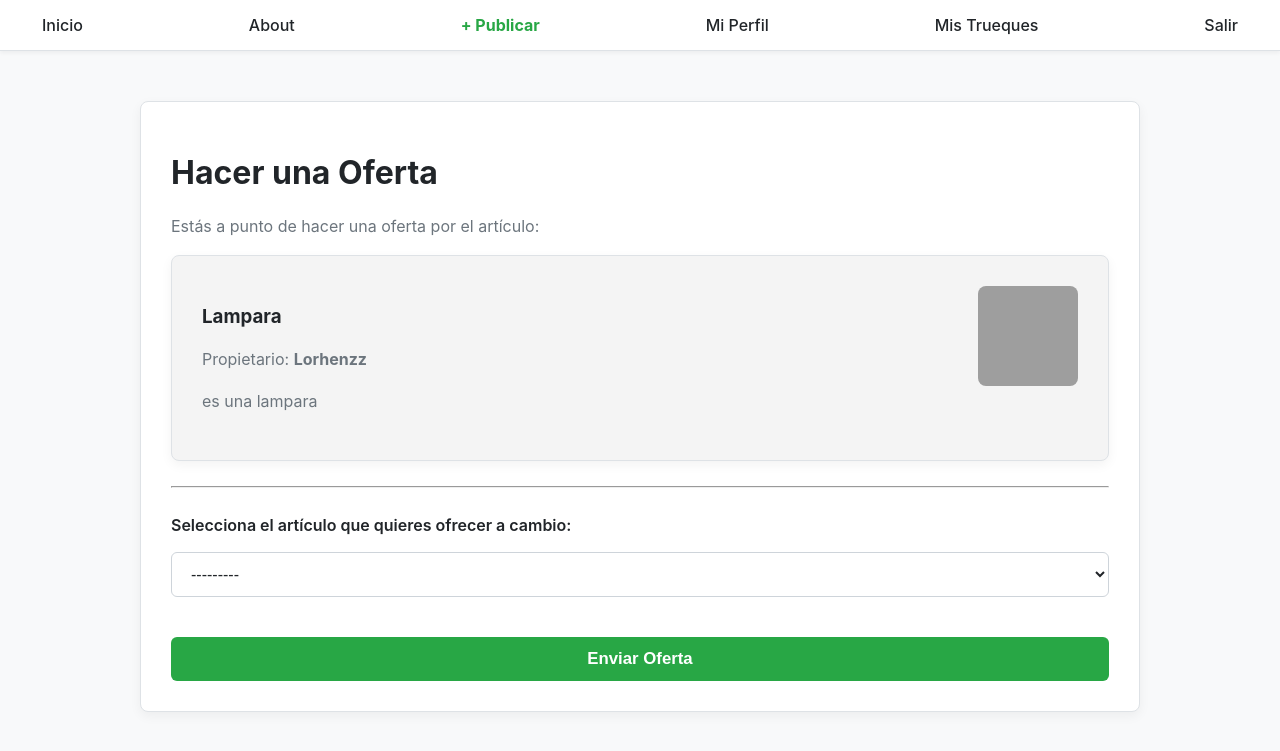
After one commit to isaoez/proyecto, a Django app: page /oferta/nueva/3/ in a window 1280 px wide. The commit adds this page. Shown: the top 751 px of the page. Run offline with Django 5.2, Linux system fonts and the light colour scheme; a user stored in the database is signed in; data comes from the database, SQL or seed files in the repository; both versions use the stored data as it was after the commit; some libraries are stand-ins or nearby versions; grey boxes are pictures that could not be loaded.

Commit message:
truques-cadena v2

```diff
--- a/myapp/forms.py
+++ b/myapp/forms.py
@@ -1,47 +1,59 @@
+# myapp/forms.py
 from django import forms
-from .models import Categoria
+# ¡CAMBIO AQUÍ! Añadimos Articulo y Oferta
+from .models import Categoria, Articulo, Oferta
 
-# --- FORMULARIO 1: PARA CREAR PUBLICACIONES (CORREGIDO) ---
+# --- FORMULARIO 1: PARA CREAR PUBLICACIONES (Corregido) ---
 
 class PublicacionForm(forms.Form):
 
-    # --- CAMPOS (Solo los de Artículo) ---
+    # --- CAMPOS ---
     titulo = forms.CharField(label='Título de tu artículo', max_length=200)
     descripcion = forms.CharField(label='Descripción', widget=forms.Textarea)
     imagen = forms.ImageField(label='Imagen del artículo', required=False)
 
-    # --- CAMPOS DE CATEGORÍA ---
-
-    # 1. El dropdown de categorías PADRE
     categoria_padre = forms.ModelChoiceField(
-        queryset=Categoria.objects.filter(padre=None),
-        label="Categoría Principal",
+        label='Género Principal (Ofrecido)',
+        queryset=Categoria.objects.filter(padre=None).order_by('nombre'),
         required=True, # Lo hacemos requerido
         empty_label="Selecciona una categoría principal"
     )
-
-    # 2. Los checkboxes de subcategorías (se cargan con HTMX)
-    #    Usamos 'initial' para que el form de EDICIÓN pueda pre-seleccionarlos
     categorias_ofrecidas = forms.ModelMultipleChoiceField(
         queryset=Categoria.objects.none(), # Se llena dinámicamente
-        label='Subcategoría(s)',
-        required=False, # No es requerido, la lógica la hacemos en clean()
+        label='Subgéneros (Ofrecidos)',
+        required=False, # La lógica 'required' la hacemos en clean()
         widget=forms.CheckboxSelectMultiple
     )
 
+    # --- ¡VERSIÓN CORREGIDA DEL __init__! ---
     def __init__(self, *args, **kwargs):
         super().__init__(*args, **kwargs)
 
-        # Lógica para cargar subcategorías si el formulario se carga con datos (ej. al editar)
-        if 'initial' in kwargs and kwargs['initial'].get('categoria_padre'):
-            padre_id = kwargs['initial']['categoria_padre']
-            self.fields['categorias_ofrecidas'].queryset = Categoria.objects.filter(padre=padre_id)
-        elif 'data' in args and args[0].get('categoria_padre'):
-             padre_id = args[0].get('categoria_padre')
-             self.fields['categorias_ofrecidas'].queryset = Categoria.objects.filter(padre=padre_id)
+        data = None
+        if 'data' in args:
+            data = args[0]
+        elif 'data' in kwargs:
+            data = kwargs['data']
 
+        # --- Lógica para POST (al enviar el formulario) ---
+        if data:
+            try:
+                padre_id = int(data.get('categoria_padre'))
+                # Seteamos el queryset a los hijos de ese padre
+                qs_hijos = Categoria.objects.filter(padre_id=padre_id).order_by('nombre')
+                self.fields['categorias_ofrecidas'].queryset = qs_hijos
+            except (ValueError, TypeError):
+                self.fields['categorias_ofrecidas'].queryset = Categoria.objects.none()
 
-    # --- ¡LÓGICA DE VALIDACIÓN CORREGIDA! ---
+        # --- Lógica para GET (al cargar la página de "Editar") ---
+        elif 'initial' in kwargs and kwargs['initial'].get('categoria_padre'):
+            try:
+                padre_id = kwargs['initial']['categoria_padre']
+                self.fields['categorias_ofrecidas'].queryset = Categoria.objects.filter(padre=padre_id).order_by('nombre')
+            except (ValueError, TypeError):
+                 self.fields['categorias_ofrecidas'].queryset = Categoria.objects.none()
+
+    # --- ¡MÉTODO clean CORREGIDO! ---
     def clean(self):
         cleaned_data = super().clean()
 
@@ -49,32 +61,54 @@ class PublicacionForm(forms.Form):
         padre = cleaned_data.get('categoria_padre')
 
         if not padre:
-            # Si no seleccionó un padre (aunque es 'required', es una doble validación)
-            self.add_error('categoria_padre', 'Debes seleccionar una categoría principal.')
             return cleaned_data
 
         if not categorias_seleccionadas:
-            # --- AQUÍ ESTÁ EL ARREGLO ---
             # Caso 1: Se seleccionó un padre (ej: "Libros") Y este NO tiene hijos.
-            if padre and not padre.subcategorias.exists():
-                # ¡Correcto! El usuario quiere seleccionar "Libros".
-                # Lo añadimos a la lista de categorías.
+            if padre.subcategorias.exists() == False:
                 cleaned_data['categorias_ofrecidas'] = [padre]
 
             # Caso 2: Se seleccionó un padre (ej: "Música") Y este SÍ tiene hijos.
-            elif padre and padre.subcategorias.exists():
-                # ... pero no se seleccionó ningún hijo (ej: "Rock"). Es un error.
+            else:
                 self.add_error('categorias_ofrecidas', 'Debes seleccionar al menos una subcategoría para la categoría padre elegida.')
 
+        elif padre and categorias_seleccionadas:
+             # Caso 3: Verificamos que las subcategorías pertenezcan al padre.
+             for cat in categorias_seleccionadas:
+                if cat.padre != padre:
+                    self.add_error('categorias_ofrecidas', f"La subcategoría '{cat.nombre}' no pertenece a '{padre.nombre}'.")
+                    break
+
         return cleaned_data
-
 
 # --- FORMULARIO 2: PARA PREFERENCIAS (Sin cambios) ---
 
 class PreferenciasForm(forms.Form):
     categorias_buscadas = forms.ModelMultipleChoiceField(
         label='Géneros que buscas',
-        queryset=Categoria.objects.filter(subcategorias=None), # Solo categorías finales
+        queryset=Categoria.objects.filter(subcategorias__isnull=True).order_by('nombre'),
         widget=forms.CheckboxSelectMultiple,
         required=False
     )
+
+
+# --- ¡NUEVO FORMULARIO DE OFERTA AÑADIDO! ---
+class OfertaForm(forms.ModelForm):
+    class Meta:
+        model = Oferta
+        fields = ['articulo_ofrecido'] # El usuario solo necesita elegir esto
+        labels = {
+            'articulo_ofrecido': 'Selecciona el artículo que quieres ofrecer a cambio'
+        }
+
+    def __init__(self, *args, **kwargs):
+        # Sacamos el 'usuario' que le pasaremos desde la vista
+        usuario_ofertante = kwargs.pop('usuario', None)
+        super().__init__(*args, **kwargs)
+
+        if usuario_ofertante:
+            # Filtramos el QuerySet para mostrar SOLO los artículos del ofertante
+            self.fields['articulo_ofrecido'].queryset = Articulo.objects.filter(propietario=usuario_ofertante)
+
+        # Opcional: añadimos una clase para que se vea bien
+        self.fields['articulo_ofrecido'].widget.attrs.update({'class': 'form-control'})
--- a/myapp/models.py
+++ b/myapp/models.py
@@ -72,3 +72,24 @@ class TruequeSugerido(models.Model):
 
     def __str__(self):
         return f"Trueque sugerido #{self.id} (Estado: {self.estado})"
+
+class Oferta(models.Model):
+    # El usuario que hace la oferta
+    ofertante = models.ForeignKey(User, on_delete=models.CASCADE, related_name="ofertas_hechas")
+
+    # El artículo que el ofertante quiere
+    articulo_deseado = models.ForeignKey(Articulo, on_delete=models.CASCADE, related_name="ofertas_recibidas")
+
+    # El artículo que el ofertante ofrece a cambio
+    articulo_ofrecido = models.ForeignKey(Articulo, on_delete=models.CASCADE, related_name="ofertas_enviadas")
+
+    ESTADO_CHOICES = [
+        ('PENDIENTE', 'Pendiente'),
+        ('ACEPTADA', 'Aceptada'),
+        ('RECHAZADA', 'Rechazada'),
+    ]
+    estado = models.CharField(max_length=10, choices=ESTADO_CHOICES, default='PENDIENTE')
+    fecha_creacion = models.DateTimeField(auto_now_add=True)
+
+    def __str__(self):
+        return f"Oferta de {self.ofertante.username} por {self.articulo_deseado.titulo}"
--- /dev/null
+++ b/myapp/templates/hacer_oferta.html
@@ -0,0 +1,56 @@
+{% extends 'layout/base.html' %}
+
+{% block content %}
+<div class="card">
+    <h1>Hacer una Oferta</h1>
+    <p>Estás a punto de hacer una oferta por el artículo:</p>
+
+    <article class="card" style="background: #f4f4f4;">
+        <div style="display: flex; justify-content: space-between; align-items: flex-start;">
+            <div style="flex: 1; margin-right: 25px;">
+                <h3>{{ articulo_deseado.titulo }}</h3>
+                <p>Propietario: <strong>{{ articulo_deseado.propietario.username }}</strong></p>
+                <p>{{ articulo_deseado.descripcion }}</p>
+            </div>
+            {% if articulo_deseado.imagen %}
+            <div style="flex-shrink: 0;">
+                <img src="{{ articulo_deseado.imagen.url }}" alt="{{ articulo_deseado.titulo }}"
+                     style="width: 100px; height: 100px; object-fit: cover; border-radius: 8px;">
+            </div>
+            {% endif %}
+        </div>
+    </article>
+
+    <hr style="margin: 25px 0;">
+
+    <form method="POST">
+        {% csrf_token %}
+
+        <p>
+            {{ form.articulo_ofrecido.label_tag }}
+            {{ form.articulo_ofrecido }}
+            {% if form.articulo_ofrecido.errors %}<div class="errorlist">{{ form.articulo_ofrecido.errors }}</div>{% endif %}
+        </p>
+
+        <button type="submit" class="btn" style="margin-top: 20px;">
+            Enviar Oferta
+        </button>
+    </form>
+</div>
+
+<style>
+    .form-control {
+        width: 100%;
+        padding: 12px 15px;
+        background: var(--color-input-bg);
+        border: 1px solid var(--color-input-border);
+        border-radius: 6px;
+        box-sizing: border-box;
+        font-size: 1em;
+        color: var(--color-text-primary);
+        margin-top: 5px;
+    }
+    form p { margin-bottom: 20px; }
+    form label { font-weight: 600; }
+</style>
+{% endblock %}
--- a/myapp/templates/layout/base.html
+++ b/myapp/templates/layout/base.html
@@ -30,11 +30,13 @@
         <li {% if request.resolver_match.url_name == 'perfil' or request.resolver_match.url_name == 'editar_preferencias' %}class="active"{% endif %}>
             <a href="{% url 'perfil' %}">Mi Perfil</a>
         </li>
+
         <li {% if request.resolver_match.url_name == 'mis_trueques' %}class="active"{% endif %}>
             <a href="{% url 'mis_trueques' %}">Mis Trueques</a>
         </li>
+
         <li>
-            <a href="{% url 'signout' %}">Cerrar sesión</a>
+            <a href="{% url 'signout' %}">Salir</a>
         </li>
 
         {% else %}
--- a/myapp/urls.py
+++ b/myapp/urls.py
@@ -6,6 +6,8 @@ urlpatterns = [
     path('', views.index, name='index'),
     path('perfil/', views.ver_perfil, name='perfil'),
     path('mis-trueques/', views.ver_mis_trueques, name='mis_trueques'),
+    path('oferta/nueva/<int:articulo_id>/', views.hacer_oferta, name='hacer_oferta'),
+    path('ofertas-recibidas/', views.ver_ofertas_recibidas, name='ver_ofertas_recibidas'),
     path('about/', views.about, name='about'),
     path('hello/<str:username>', views.hello, name='hello'),
     path('publicar/', views.crear_publicacion, name='publicar'),
--- a/myapp/views.py
+++ b/myapp/views.py
@@ -3,8 +3,8 @@ from django.http import HttpResponse, JsonResponse, HttpResponseForbidden
 from django.contrib.auth.decorators import login_required
 from django.contrib.auth import login, logout, authenticate
 from django.contrib.auth.forms import UserCreationForm, AuthenticationForm
-from .forms import PublicacionForm, PreferenciasForm
-from .models import Articulo, Deseo, Categoria
+from .forms import PublicacionForm, PreferenciasForm, OfertaForm
+from .models import Articulo, Deseo, Categoria, Oferta
 from django.db.models import Q
 # Create your views here.
 
@@ -248,3 +248,41 @@ def ver_mis_trueques(request):
     return render(request, 'mis_trueques.html', {
         'trueques_sugeridos': trueques_sugeridos
     })
+@login_required
+def hacer_oferta(request, articulo_id):
+    articulo_deseado = get_object_or_404(Articulo, id=articulo_id)
+
+    # Seguridad: No puedes ofertar por tus propios artículos
+    if articulo_deseado.propietario == request.user:
+        # (Aquí podríamos añadir un mensaje de error, pero por ahora redirigimos)
+        return redirect('index')
+
+    if request.method == 'POST':
+        form = OfertaForm(request.POST, usuario=request.user)
+        if form.is_valid():
+            oferta = form.save(commit=False)
+            oferta.ofertante = request.user
+            oferta.articulo_deseado = articulo_deseado
+            oferta.save()
+            return redirect('index') # Redirigimos al inicio tras ofertar
+    else:
+        # Pasamos el usuario al formulario para filtrar sus artículos
+        form = OfertaForm(usuario=request.user)
+
+    return render(request, 'hacer_oferta.html', {
+        'form': form,
+        'articulo_deseado': articulo_deseado
+    })
+
+@login_required
+def ver_ofertas_recibidas(request):
+    # Buscamos ofertas donde el artículo deseado pertenece al usuario logueado
+    # y que aún estén PENDIENTES
+    ofertas = Oferta.objects.filter(
+        articulo_deseado__propietario=request.user,
+        estado='PENDIENTE'
+    ).order_by('-fecha_creacion')
+
+    return render(request, 'ofertas_recibidas.html', {
+        'ofertas_recibidas': ofertas
+    })
```
Also changed, not shown: myapp/templates/ofertas_recibidas.html (added, +35 -0 lines), db.sqlite3, myapp/migrations/0004_oferta.py (added).
